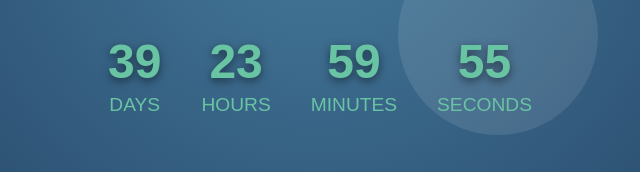
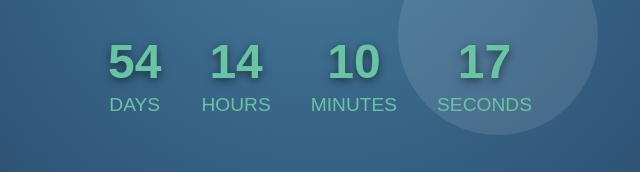
Before and after one commit to F-Business/fbusiness, a plain HTML site: page index.html in a window 1280 px wide. Shown: the part 515-687 px from the top of the page, 320-960 px from the left. Drawn offline with Linux system fonts and the light colour scheme.

Commit message:
Update index.html

```diff
--- a/index.html
+++ b/index.html
@@ -138,43 +138,28 @@
     </div>
 
     <script>
-        const countdownDate = new Date();
-countdownDate.setDate(countdownDate.getDate() + 40); // يمكنك تغيير العدد هنا للتحكم في المدة
-
-function updateTimer() {
+        const countdown = () => {
+    const launchDate = new Date("2025-04-01T00:00:00").getTime();
     const now = new Date().getTime();
-    const timeLeft = countdownDate - now;
-
-    if (timeLeft <= 0) {
-        document.getElementById("days").textContent = "0";
-        document.getElementById("hours").textContent = "0";
-        document.getElementById("minutes").textContent = "0";
-        document.getElementById("seconds").textContent = "0";
-        clearInterval(timerInterval);
-        return;
-    }
+    const gap = launchDate - now;
 
     const second = 1000;
     const minute = second * 60;
     const hour = minute * 60;
-    const day = hour * 24;
+    const day = hour * 24; // ✅ تصحيح المدة ليكون اليوم 24 ساعة
 
-    const days = Math.floor(timeLeft / day);
-    const hours = Math.floor((timeLeft % day) / hour);
-    const minutes = Math.floor((timeLeft % hour) / minute);
-    const seconds = Math.floor((timeLeft % minute) / second);
+    const days = Math.floor(gap / day);
+    const hours = Math.floor((gap % day) / hour);
+    const minutes = Math.floor((gap % hour) / minute);
+    const seconds = Math.floor((gap % minute) / second);
 
     document.getElementById("days").textContent = days;
     document.getElementById("hours").textContent = hours;
     document.getElementById("minutes").textContent = minutes;
     document.getElementById("seconds").textContent = seconds;
-}
+};
 
-// تحديث العداد كل ثانية
-const timerInterval = setInterval(updateTimer, 1000);
-
-// تشغيل التايمر مباشرة عند تحميل الصفحة
-updateTimer();
+setInterval(countdown, 1000);
     </script>
 </body>
 </html>
```
